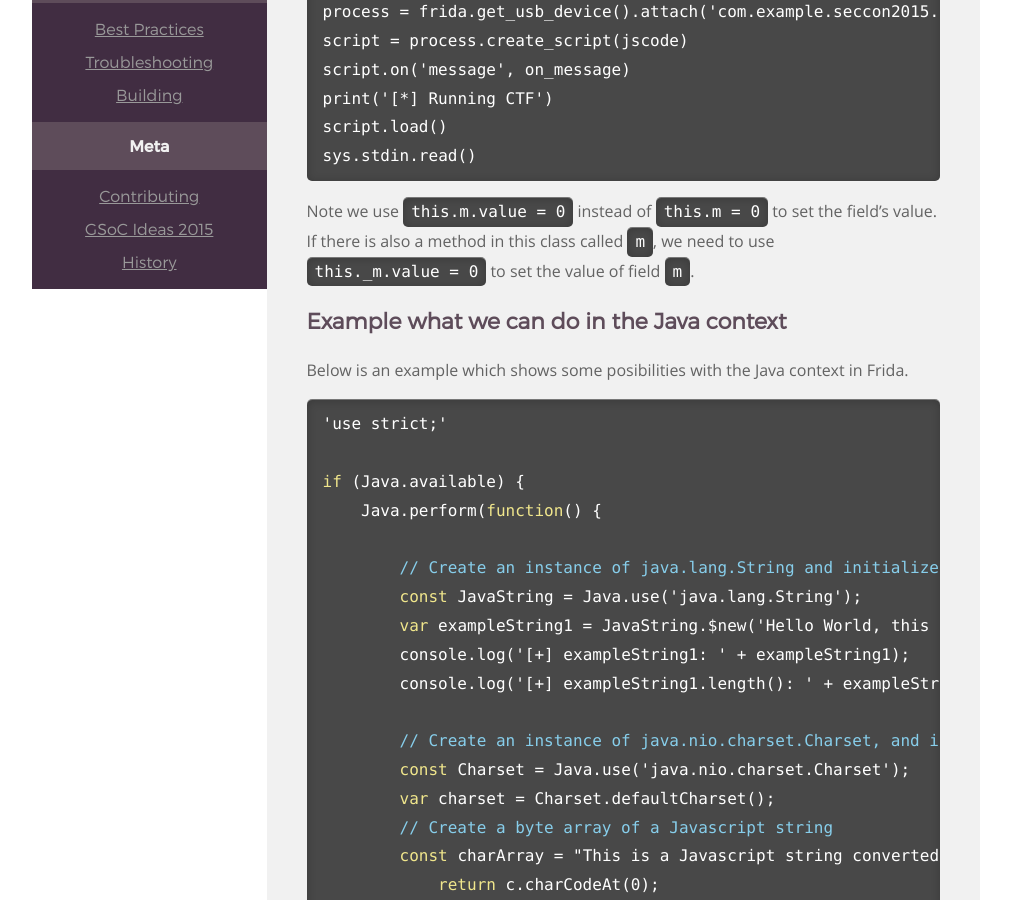
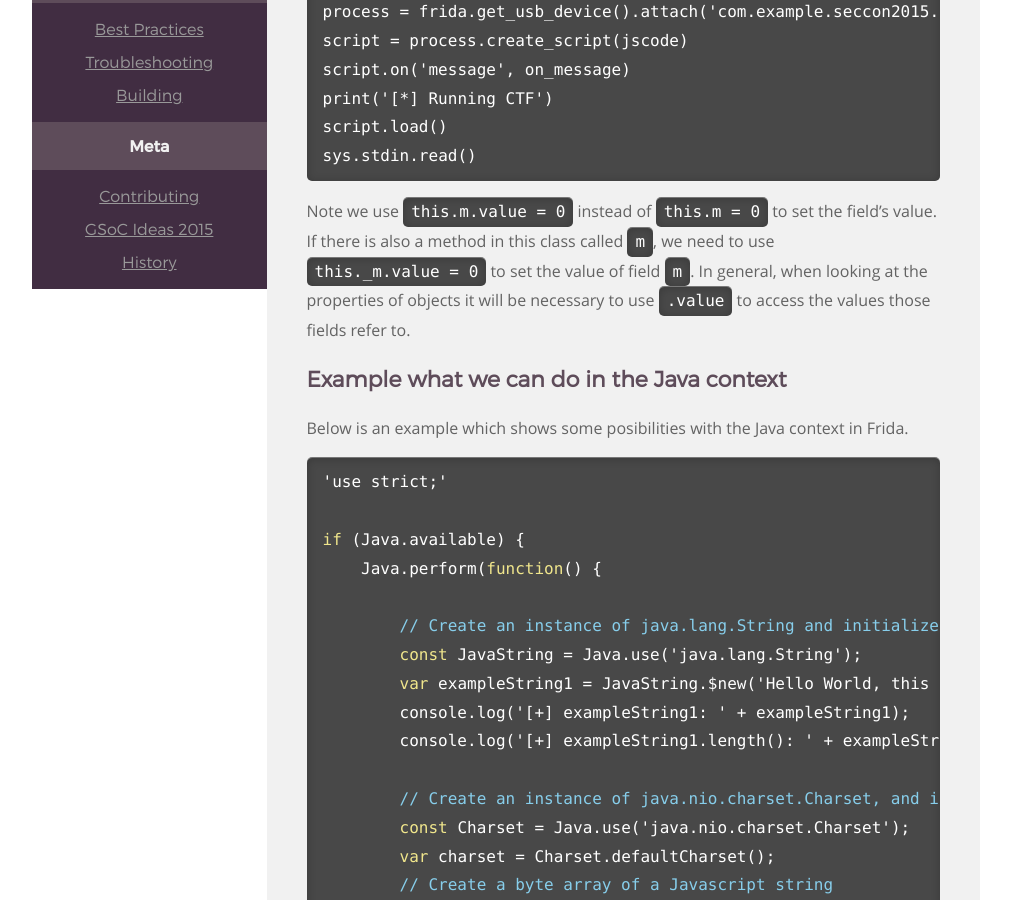
Before and after one commit to frida/frida-website, a Jekyll site: the page built from _docs/examples/android.md, in a window 1280 px wide and 900 px high, scrolled down 1396 px. Shown: the whole window, without its empty margins (129-1140 px from the left). Built offline with Jekyll 4.4.1, drawn with Linux system fonts in a browser that asks for light colours.

Commit message:
Improve explanation in the Android CTF example

```diff
--- a/_docs/examples/android.md
+++ b/_docs/examples/android.md
@@ -53,7 +53,11 @@ script.load()
 sys.stdin.read()
 {% endhighlight %}
 
-Note we use `this.m.value = 0` instead of `this.m = 0` to set the field's value. If there is also a method in this class called `m`, we need to use `this._m.value = 0` to set the value of field `m`.
+Note we use `this.m.value = 0` instead of `this.m = 0` to set the field's value.
+If there is also a method in this class called `m`, we need to use
+`this._m.value = 0` to set the value of field `m`.  In general, when looking at
+the properties of objects it will be necessary to use `.value` to access the
+values those fields refer to.
 
 
 ## Example what we can do in the Java context
```
